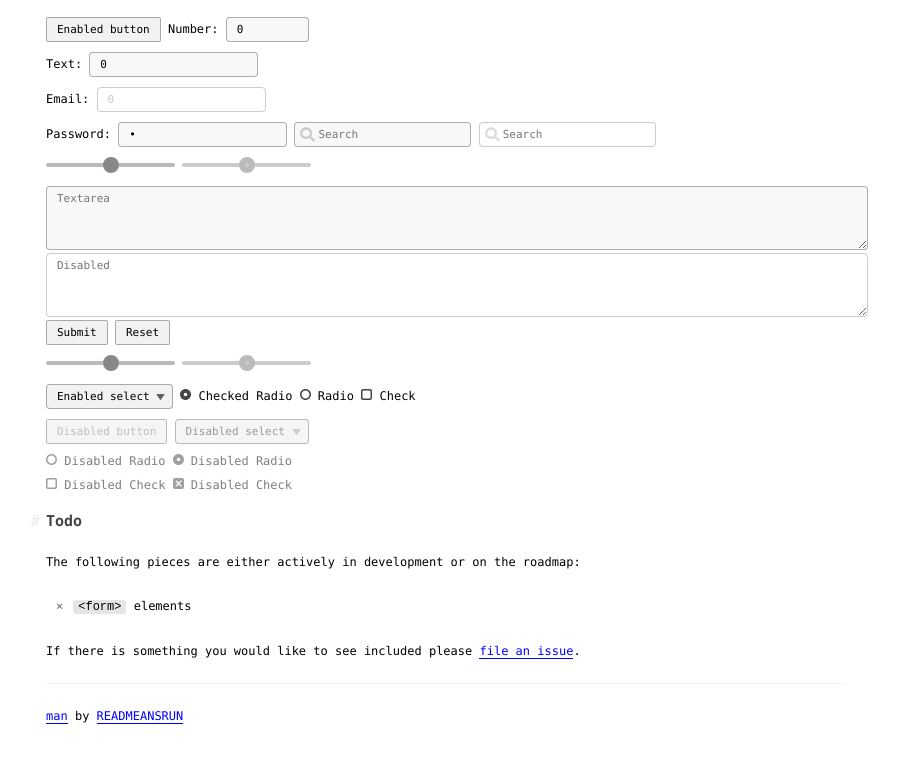
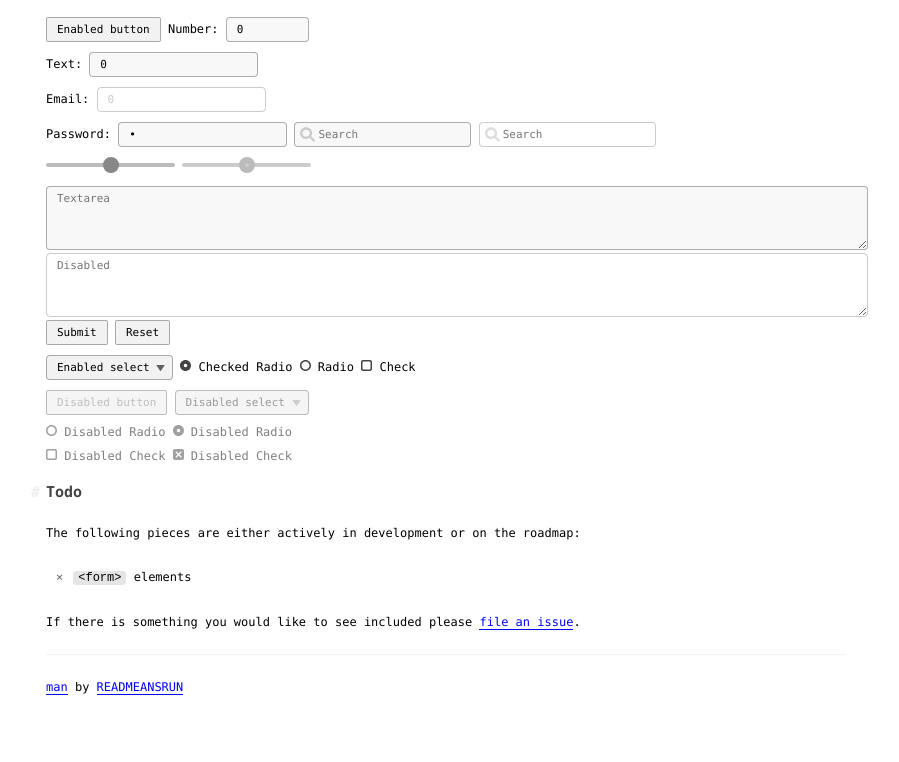
Before and after one commit to davidfmiller/man, a website built with webpack: page docs/index.html in a window 1280 px wide. Shown: the part 1795-2557 px from the top of the page, without its empty margins (194-1093 px from the left). Built offline with nearby package versions, Linux system fonts and the light colour scheme.

Commit message:
remove dupe ranges in index

```diff
--- a/docs/index.html
+++ b/docs/index.html
@@ -145,10 +145,6 @@
       <input type="submit" value="Submit">
       <input type="reset" value="Reset">
     </fieldset>
-    <fieldset>
-      <input type="range" min="0" max="100">
-      <input type="range" disabled>
-    </fieldset>
 
     <fieldset>
       <select>
```
